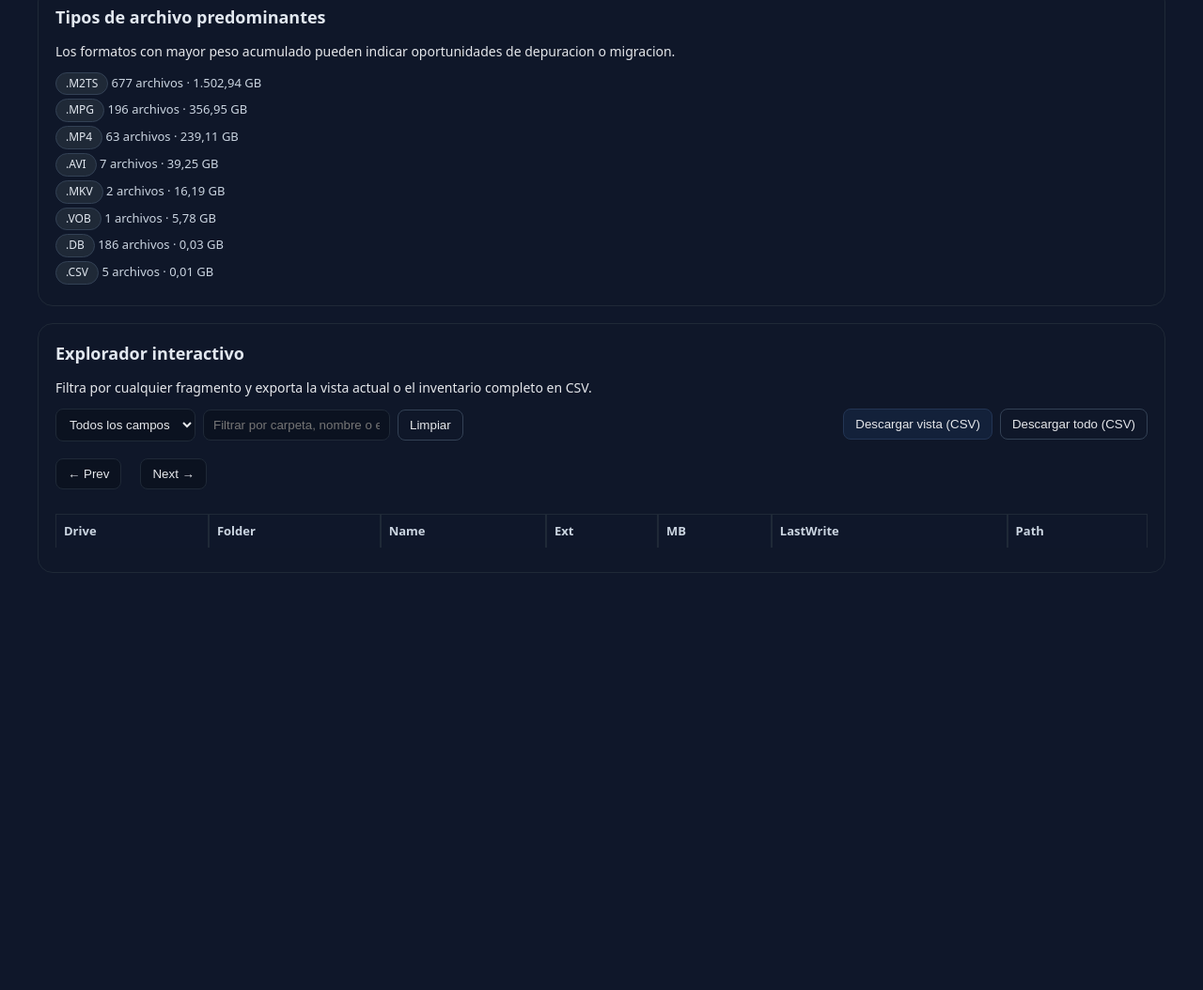
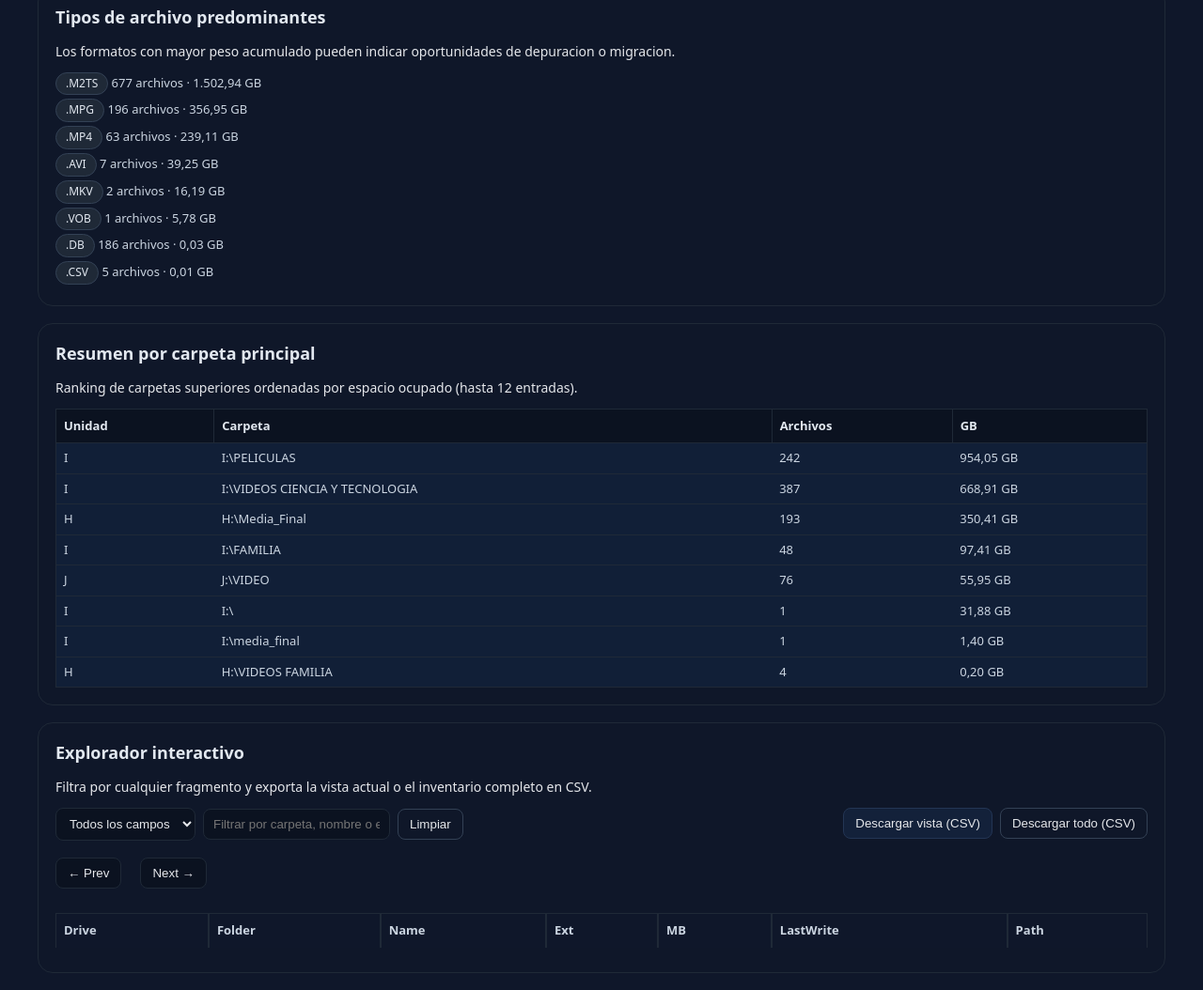
Before and after one commit to M264921/Discos-An-lisis-Final, a plain HTML site: page docs/index.html in a window 1280 px wide. Shown: the part 613-1667 px from the top of the page at 94% size. Before the commit the page ends 1241 px from the top, so only its background shows below. Drawn offline with Linux system fonts and the light colour scheme.

Commit message:
feat(inventory): add top folder summary panel

```diff
--- a/docs/index.html
+++ b/docs/index.html
@@ -41,6 +41,11 @@
   tbody tr:hover{outline:1px solid var(--accent)}
   td.path{font-family:Consolas,Monaco,monospace}
   .small{font-size:12px}
+  .nowrap{white-space:nowrap}
+  .summary-table{width:100%;border-collapse:collapse;margin-top:10px;font-size:13px}
+  .summary-table thead th{background:#0b1220;color:#e2e8f0;text-align:left;padding:8px;border-bottom:1px solid #1f2937}
+  .summary-table tbody td{padding:6px 8px;border-bottom:1px solid #1f2937;color:#cbd5e1}
+  .summary-table tbody tr:hover{background:#17233b}
 </style>
 </head><body><div class="wrap">
 <h1>Inventario H/I/J (offline)</h1>
@@ -96,6 +101,21 @@
 <li><span class='tag'>.DB</span> 186 archivos &middot; 0,03 GB</li>
 <li><span class='tag'>.CSV</span> 5 archivos &middot; 0,01 GB</li>
 </ul>
+</section>
+<section class='panel'>
+<h2>Resumen por carpeta principal</h2>
+<p>Ranking de carpetas superiores ordenadas por espacio ocupado (hasta 12 entradas).</p>
+<table class='summary-table'>
+<thead><tr><th>Unidad</th><th>Carpeta</th><th>Archivos</th><th>GB</th></tr></thead><tbody>
+<tr><td>I</td><td>I:\PELICULAS</td><td class='nowrap'>242</td><td class='nowrap'>954,05 GB</td></tr>
+<tr><td>I</td><td>I:\VIDEOS CIENCIA Y TECNOLOGIA</td><td class='nowrap'>387</td><td class='nowrap'>668,91 GB</td></tr>
+<tr><td>H</td><td>H:\Media_Final</td><td class='nowrap'>193</td><td class='nowrap'>350,41 GB</td></tr>
+<tr><td>I</td><td>I:\FAMILIA</td><td class='nowrap'>48</td><td class='nowrap'>97,41 GB</td></tr>
+<tr><td>J</td><td>J:\VIDEO</td><td class='nowrap'>76</td><td class='nowrap'>55,95 GB</td></tr>
+<tr><td>I</td><td>I:\</td><td class='nowrap'>1</td><td class='nowrap'>31,88 GB</td></tr>
+<tr><td>I</td><td>I:\media_final</td><td class='nowrap'>1</td><td class='nowrap'>1,40 GB</td></tr>
+<tr><td>H</td><td>H:\VIDEOS FAMILIA</td><td class='nowrap'>4</td><td class='nowrap'>0,20 GB</td></tr>
+</tbody></table>
 </section>
 <section class='panel dataset'>
 <h2>Explorador interactivo</h2>
```
Also changed, not shown: inventario_interactivo_offline.html (+20 -0 lines), 2 other files.
